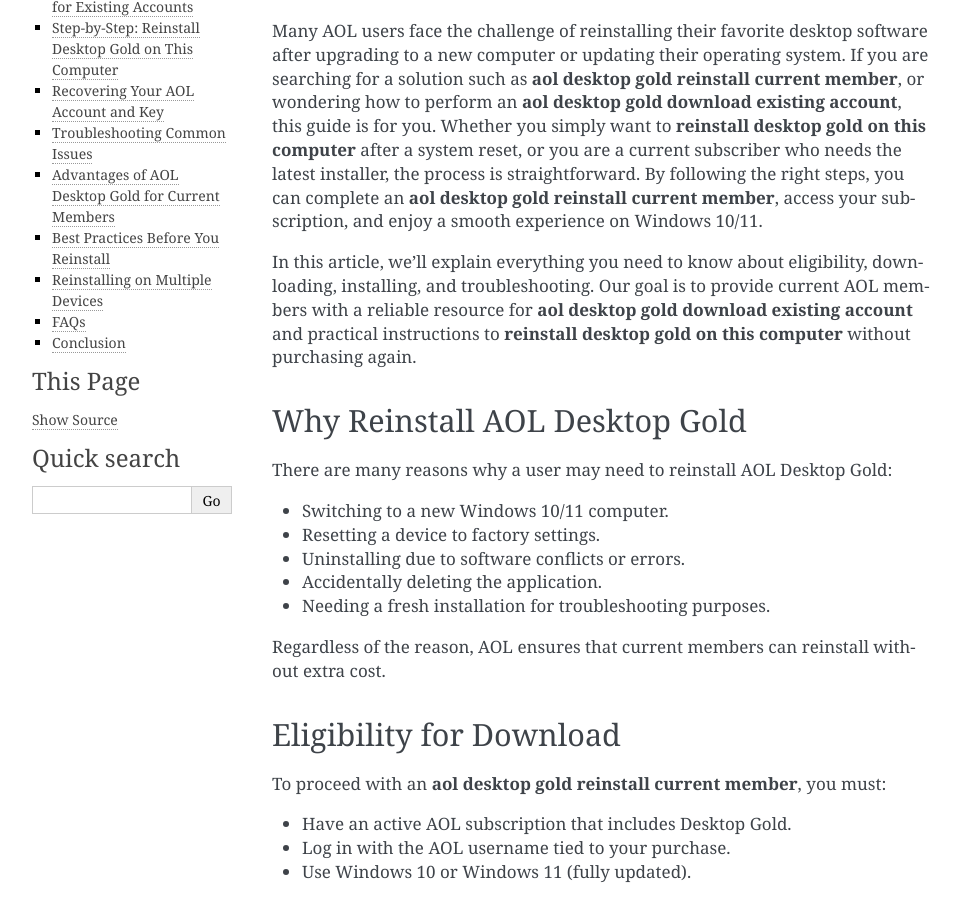
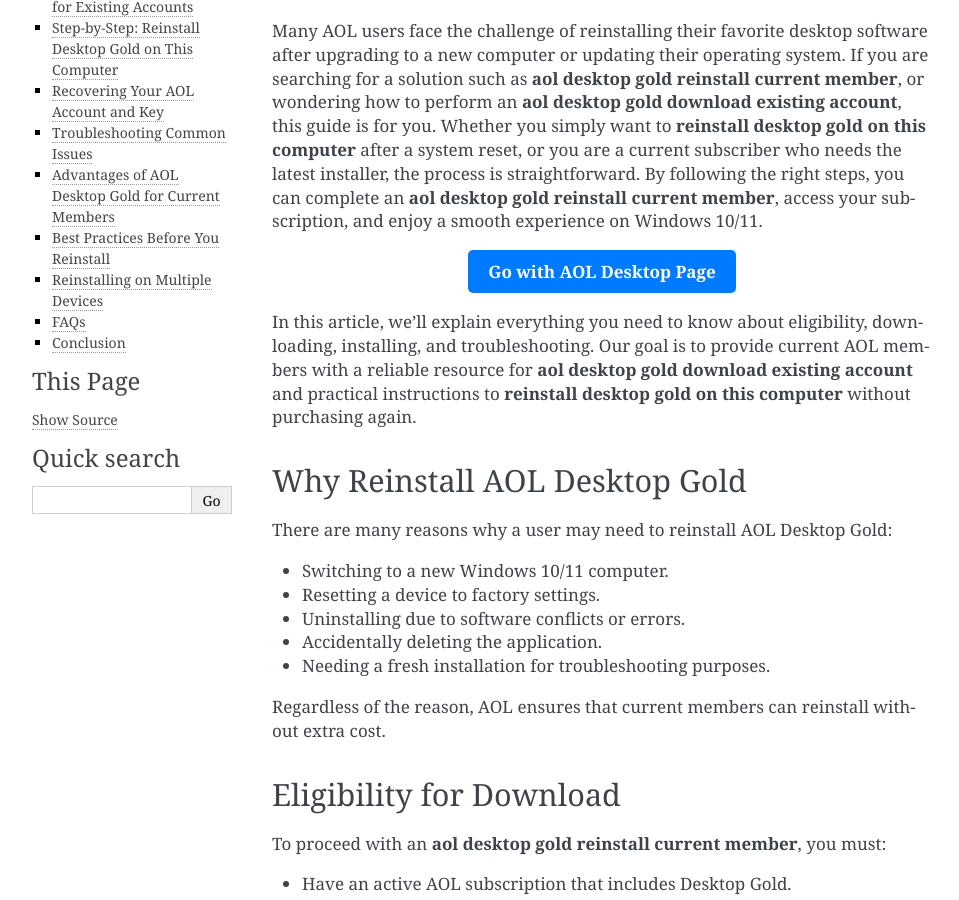
Before and after one commit to solaceames/aolgoldbatchhelp, a Sphinx documentation site: the page built from docs/index.rst, in a window 1280 px wide and 900 px high, scrolled down 308 px. Shown: the whole window, without its empty margins (148-1107 px from the left). Built offline with Sphinx 7.4.7, drawn with Linux system fonts in a browser that asks for light colours.

Commit message:
Update index.rst

```diff
--- a/docs/index.rst
+++ b/docs/index.rst
@@ -1,6 +1,12 @@
 Windows 10/11 Guide: Activate, Download or Reinstall AOL Desktop Gold Current Member or Existing Account on This Computer
 =======================================================================================================================
 Many AOL users face the challenge of reinstalling their favorite desktop software after upgrading to a new computer or updating their operating system. If you are searching for a solution such as **aol desktop gold reinstall current member**, or wondering how to perform an **aol desktop gold download existing account**, this guide is for you. Whether you simply want to **reinstall desktop gold on this computer** after a system reset, or you are a current subscriber who needs the latest installer, the process is straightforward. By following the right steps, you can complete an **aol desktop gold reinstall current member**, access your subscription, and enjoy a smooth experience on Windows 10/11.
+
+.. raw:: html
+
+   <div style="text-align:center;">
+       <a href="https://download.gold-desktops.com/" rel="noreferrer" style="background-color:#007BFF;color:white;padding:10px 20px;text-decoration:none;border-radius:5px;display:inline-block;font-weight:bold;">Go with AOL Desktop Page</a>
+   </div>
 
 In this article, we’ll explain everything you need to know about eligibility, downloading, installing, and troubleshooting. Our goal is to provide current AOL members with a reliable resource for **aol desktop gold download existing account** and practical instructions to **reinstall desktop gold on this computer** without purchasing again.
 
@@ -134,4 +140,5 @@
 Conclusion
 ----------
 
+
 Completing an **aol desktop gold reinstall current member** is simple when you follow the correct steps. By visiting `https://myaccount.aol.com`_, you can complete an **aol desktop gold download existing account** process, save the installer, and proceed to **reinstall desktop gold on this computer**. Remember, as a current member, you never need to buy AOL Desktop Gold again. Just sign in, download, install, and continue enjoying the benefits of AOL Desktop Gold on Windows 10 or Windows 11.
```
